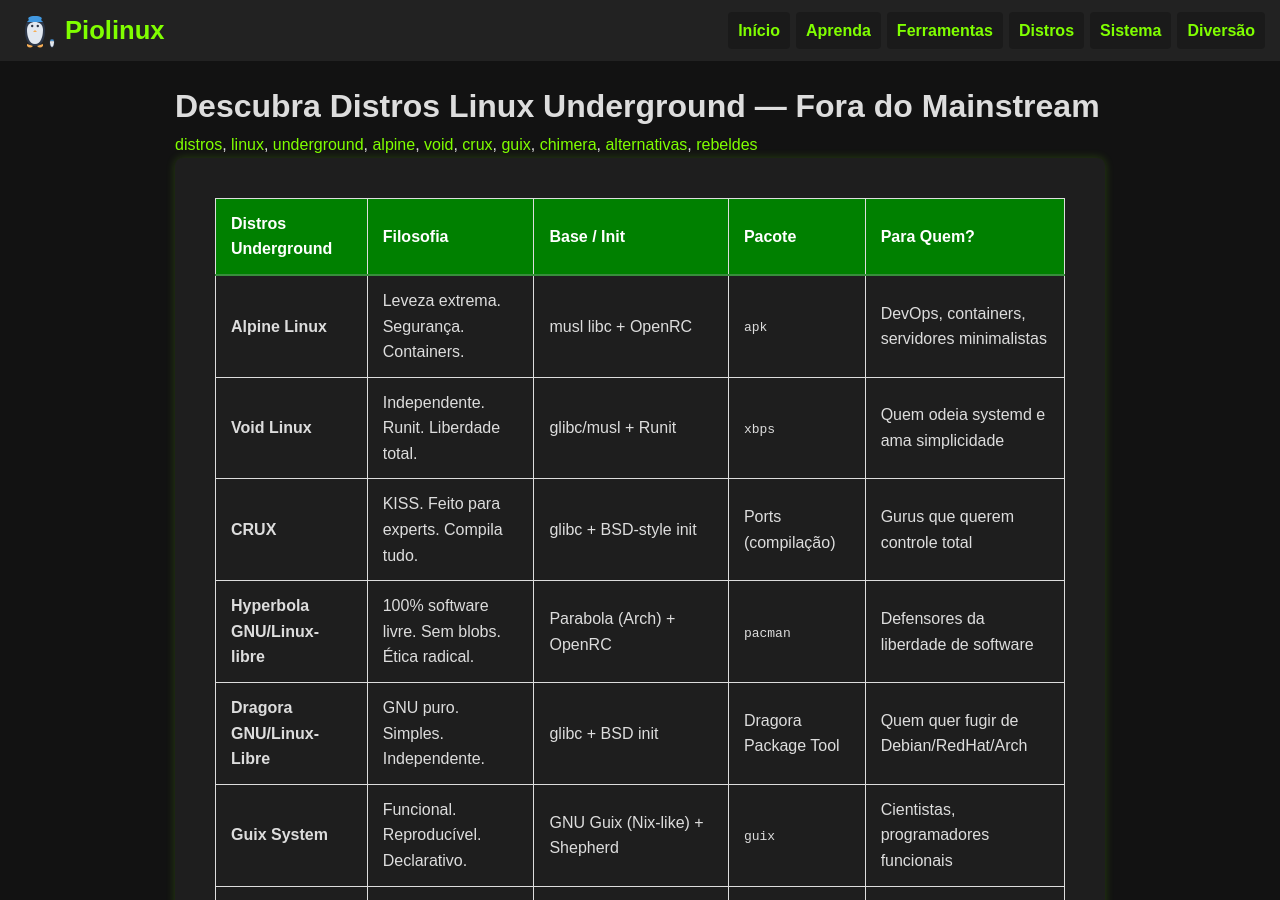
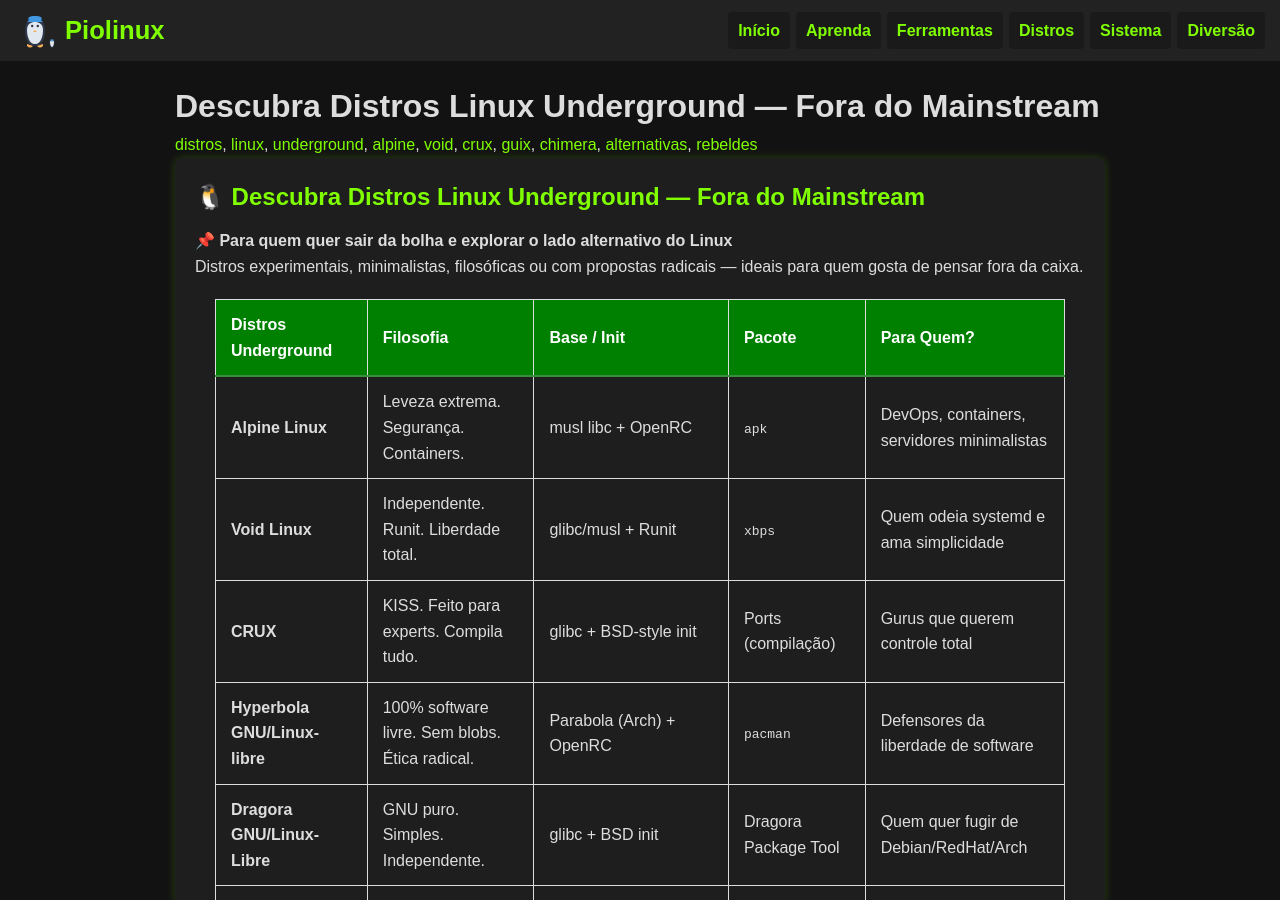
Before and after one commit to Piolinux/piolinux-site, a Jekyll site: the page built from _pages/distros/distros-linux-underground-as-rebeldes-do-pinguim.md, in a window 1280 px wide and 900 px high. Built offline with Jekyll 4.4.1, drawn with Linux system fonts in a browser that asks for light colours.

Commit message:
Update distros-linux-underground-as-rebeldes-do-pinguim.md

```diff
--- a/_pages/distros/distros-linux-underground-as-rebeldes-do-pinguim.md
+++ b/_pages/distros/distros-linux-underground-as-rebeldes-do-pinguim.md
@@ -14,7 +14,14 @@ tags: [distros, linux, underground, alpine, void, crux, guix, chimera, alternati
 
 <section class="post-content">
 
+<h2>
+    🐧 Descubra Distros Linux Underground — Fora do Mainstream
+  </h2>
 
+  <div>
+    <strong>📌 Para quem quer sair da bolha e explorar o lado alternativo do Linux</strong><br>
+    Distros experimentais, minimalistas, filosóficas ou com propostas radicais — ideais para quem gosta de pensar fora da caixa.
+  </div>
 
 
 
```
